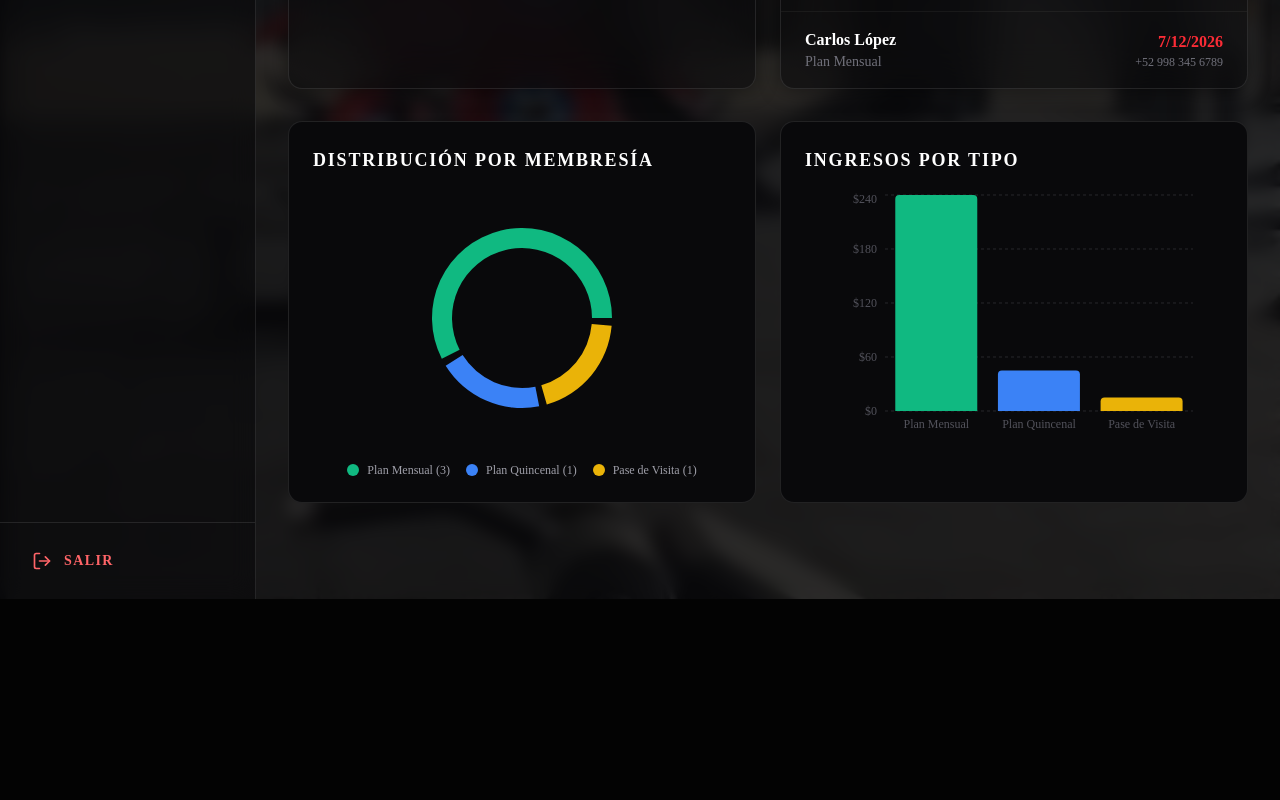
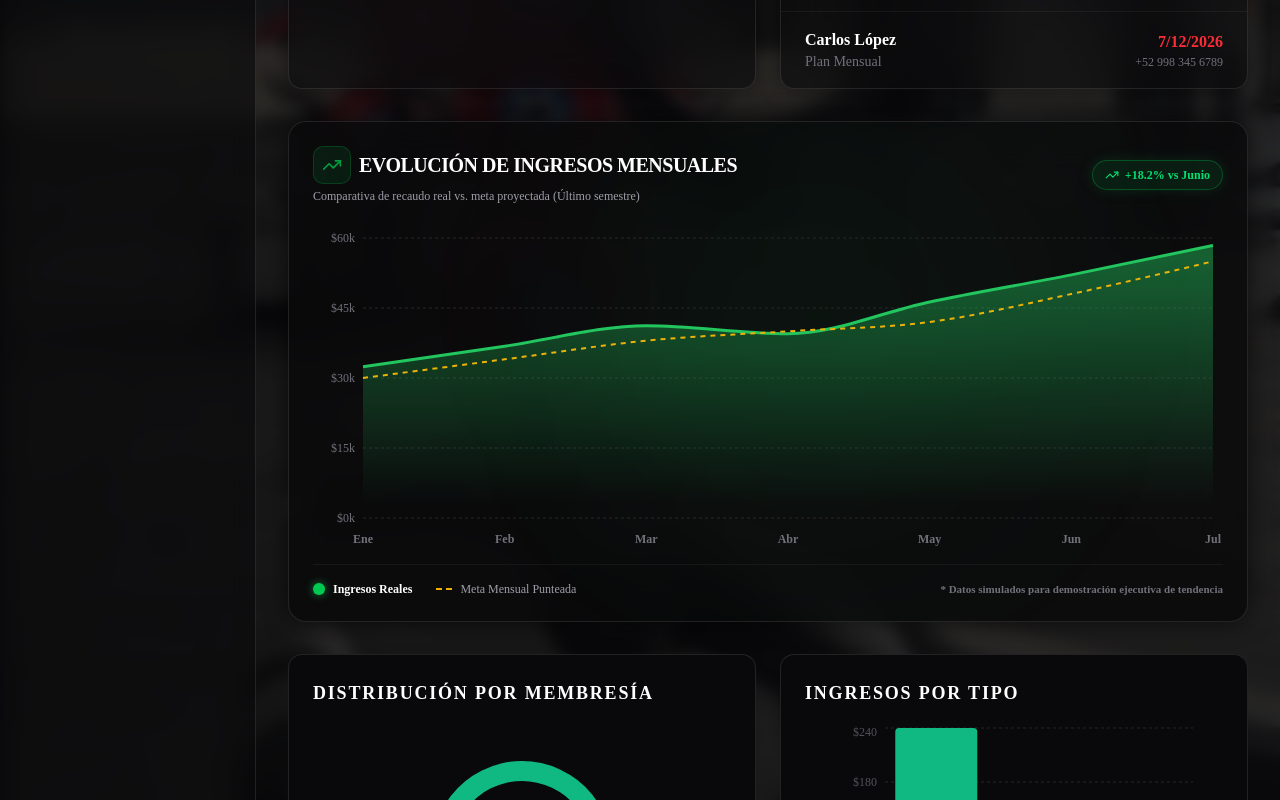
Before and after one commit to AbcDeveloper3995/gymtemplate, a Next.js app: page /dashboard in a window 1280 px wide. Shown: the part 600-1400 px from the top of the page. Before the commit the page ends 1199 px from the top, so only its background shows below. Built offline with nearby package versions, Linux system fonts and the light colour scheme.

Commit message:
feat: add simulated executive RevenueChart with AreaChart for monthly earnings and targets

```diff
--- /dev/null
+++ b/src/app/dashboard/components/RevenueChart.tsx
@@ -0,0 +1,179 @@
+"use client";
+
+import React from "react";
+import {
+  AreaChart,
+  Area,
+  XAxis,
+  YAxis,
+  CartesianGrid,
+  Tooltip,
+  ResponsiveContainer,
+} from "recharts";
+import { TrendingUp, DollarSign, Target } from "lucide-react";
+
+const monthlyRevenueData = [
+  { month: "Ene", ingresos: 32400, meta: 30000, miembros: 145 },
+  { month: "Feb", ingresos: 36800, meta: 34000, miembros: 158 },
+  { month: "Mar", ingresos: 41200, meta: 38000, miembros: 172 },
+  { month: "Abr", ingresos: 39500, meta: 40000, miembros: 168 },
+  { month: "May", ingresos: 46300, meta: 42000, miembros: 189 },
+  { month: "Jun", ingresos: 52100, meta: 48000, miembros: 210 },
+  { month: "Jul", ingresos: 58400, meta: 55000, miembros: 235 },
+];
+
+const CustomRevenueTooltip = ({ active, payload, label }: any) => {
+  if (active && payload && payload.length) {
+    const ingresos = payload[0]?.value || 0;
+    const meta = payload[1]?.value || 0;
+    const data = payload[0]?.payload || {};
+    const formatter = new Intl.NumberFormat("es-MX", {
+      style: "currency",
+      currency: "MXN",
+      maximumFractionDigits: 0,
+    });
+
+    const diff = ingresos - meta;
+    const diffText = diff >= 0 ? `+${formatter.format(diff)} sobre meta` : `${formatter.format(diff)} de la meta`;
+
+    return (
+      <div className="bg-zinc-900/95 backdrop-blur-md border border-white/10 p-4 rounded-xl shadow-2xl text-white min-w-[200px]">
+        <div className="flex items-center justify-between border-b border-white/10 pb-2 mb-2">
+          <span className="font-black text-sm uppercase tracking-wider text-primary">{label} 2026</span>
+          <span className="text-[10px] text-zinc-400 font-bold bg-white/5 px-2 py-0.5 rounded-md">
+            {data.miembros} miembros
+          </span>
+        </div>
+        <div className="space-y-1.5 text-xs">
+          <div className="flex justify-between items-center">
+            <span className="text-zinc-400 flex items-center gap-1">
+              <span className="w-2 h-2 rounded-full bg-green-500 inline-block"></span>
+              Ingresos Reales:
+            </span>
+            <span className="font-black text-green-400 text-sm">{formatter.format(ingresos)}</span>
+          </div>
+          <div className="flex justify-between items-center">
+            <span className="text-zinc-400 flex items-center gap-1">
+              <span className="w-2 h-2 rounded-full bg-yellow-500 inline-block"></span>
+              Meta Mensual:
+            </span>
+            <span className="font-bold text-yellow-500">{formatter.format(meta)}</span>
+          </div>
+          <div className="pt-1 border-t border-white/5 flex justify-end">
+            <span className={`text-[11px] font-bold ${diff >= 0 ? 'text-green-400' : 'text-red-400'}`}>
+              {diffText}
+            </span>
+          </div>
+        </div>
+      </div>
+    );
+  }
+  return null;
+};
+
+export default function RevenueChart() {
+  return (
+    <div className="bg-zinc-950/80 backdrop-blur-xl border border-white/10 rounded-2xl p-6 relative overflow-hidden shadow-[0_0_25px_rgba(0,0,0,0.6)] group hover:border-green-500/30 transition-all duration-300">
+      {/* Background glow effect */}
+      <div className="absolute top-0 right-1/4 w-96 h-96 bg-green-500/5 rounded-full blur-[120px] pointer-events-none group-hover:bg-green-500/10 transition-colors duration-500"></div>
+
+      <div className="flex flex-col sm:flex-row sm:items-center justify-between gap-4 mb-6 relative z-10">
+        <div>
+          <div className="flex items-center gap-2">
+            <span className="p-2 bg-green-500/10 text-green-500 rounded-lg border border-green-500/20">
+              <TrendingUp className="w-5 h-5 animate-pulse" />
+            </span>
+            <h2 className="text-xl font-black text-white uppercase tracking-tight">
+              Evolución de Ingresos Mensuales
+            </h2>
+          </div>
+          <p className="text-zinc-400 text-xs mt-1">
+            Comparativa de recaudo real vs. meta proyectada (Último semestre)
+          </p>
+        </div>
+
+        <div className="flex items-center gap-3 self-start sm:self-auto">
+          <div className="bg-green-500/10 border border-green-500/30 text-green-400 px-3 py-1.5 rounded-full text-xs font-black flex items-center gap-1.5 shadow-[0_0_15px_rgba(34,197,94,0.15)]">
+            <TrendingUp className="w-3.5 h-3.5" />
+            <span>+18.2% vs Junio</span>
+          </div>
+        </div>
+      </div>
+
+      <div className="h-72 sm:h-80 w-full relative z-10">
+        <ResponsiveContainer width="100%" height="100%">
+          <AreaChart
+            data={monthlyRevenueData}
+            margin={{
+              top: 10,
+              right: 10,
+              left: -10,
+              bottom: 0,
+            }}
+          >
+            <defs>
+              <linearGradient id="colorIngresos" x1="0" y1="0" x2="0" y2="1">
+                <stop offset="5%" stopColor="#22c55e" stopOpacity={0.45} />
+                <stop offset="95%" stopColor="#22c55e" stopOpacity={0.0} />
+              </linearGradient>
+            </defs>
+            <CartesianGrid strokeDasharray="3 3" stroke="#27272a" vertical={false} />
+            <XAxis
+              dataKey="month"
+              stroke="#71717a"
+              fontSize={12}
+              fontWeight="bold"
+              tickLine={false}
+              axisLine={false}
+              dy={8}
+            />
+            <YAxis
+              stroke="#71717a"
+              fontSize={12}
+              fontWeight="medium"
+              tickLine={false}
+              axisLine={false}
+              tickFormatter={(value) => `$${value / 1000}k`}
+            />
+            <Tooltip content={<CustomRevenueTooltip />} cursor={{ stroke: "#3f3f46", strokeWidth: 1 }} />
+            <Area
+              type="monotone"
+              dataKey="ingresos"
+              name="Ingresos Reales"
+              stroke="#22c55e"
+              strokeWidth={3}
+              fillOpacity={1}
+              fill="url(#colorIngresos)"
+              activeDot={{ r: 7, fill: "#22c55e", stroke: "#fff", strokeWidth: 2 }}
+            />
+            <Area
+              type="monotone"
+              dataKey="meta"
+              name="Meta Mensual"
+              stroke="#eab308"
+              strokeWidth={2}
+              strokeDasharray="5 5"
+              fill="none"
+            />
+          </AreaChart>
+        </ResponsiveContainer>
+      </div>
+
+      <div className="mt-4 pt-4 border-t border-white/5 flex flex-wrap items-center justify-between gap-4 text-xs font-medium text-zinc-400 relative z-10">
+        <div className="flex items-center gap-6">
+          <div className="flex items-center gap-2">
+            <span className="w-3 h-3 rounded-full bg-green-500 shadow-[0_0_8px_rgba(34,197,94,0.6)]"></span>
+            <span className="text-white font-bold">Ingresos Reales</span>
+          </div>
+          <div className="flex items-center gap-2">
+            <span className="w-4 border-b-2 border-dashed border-yellow-500"></span>
+            <span>Meta Mensual Punteada</span>
+          </div>
+        </div>
+        <div className="text-zinc-500 text-[11px] font-semibold">
+          * Datos simulados para demostración ejecutiva de tendencia
+        </div>
+      </div>
+    </div>
+  );
+}
--- a/src/app/dashboard/page.tsx
+++ b/src/app/dashboard/page.tsx
@@ -1,6 +1,7 @@
 import { prisma } from "@/lib/prisma";
 import { Users, AlertTriangle, XOctagon, TrendingUp, DollarSign, CreditCard, Activity, Plus, CheckCircle, Target, HeartHandshake } from "lucide-react";
 import MembershipCharts from "./components/MembershipCharts";
+import RevenueChart from "./components/RevenueChart";
 import Link from "next/link";
 
 export default async function DashboardHome() {
@@ -313,12 +314,15 @@ export default async function DashboardHome() {
         </div>
       </div>
 
+      {/* Gráfico de Evolución de Ingresos Mensuales */}
+      <div className="animate-in fade-in slide-in-from-bottom-8 duration-700 mt-8" style={{ animationDelay: '350ms', animationFillMode: 'backwards' }}>
+        <RevenueChart />
+      </div>
+
       {/* Gráficos de Membresías */}
-      <div className="animate-in fade-in slide-in-from-bottom-8 duration-700" style={{ animationDelay: '400ms', animationFillMode: 'backwards' }}>
+      <div className="animate-in fade-in slide-in-from-bottom-8 duration-700" style={{ animationDelay: '450ms', animationFillMode: 'backwards' }}>
         <MembershipCharts data={chartData} />
       </div>
-
-
     </div>
   );
 }
```
